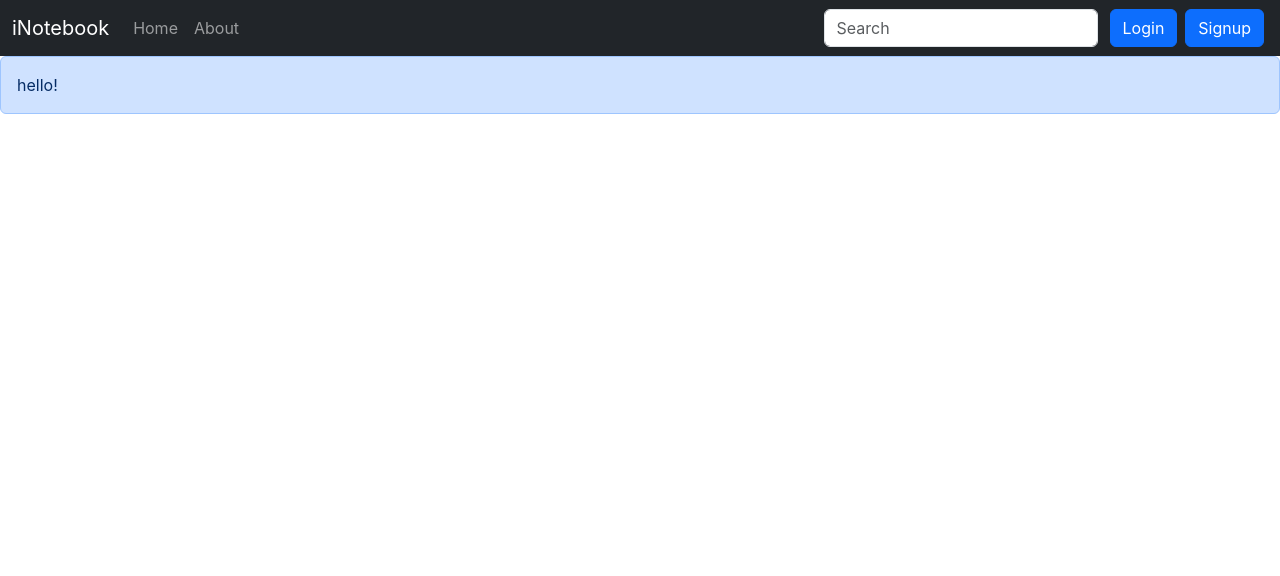
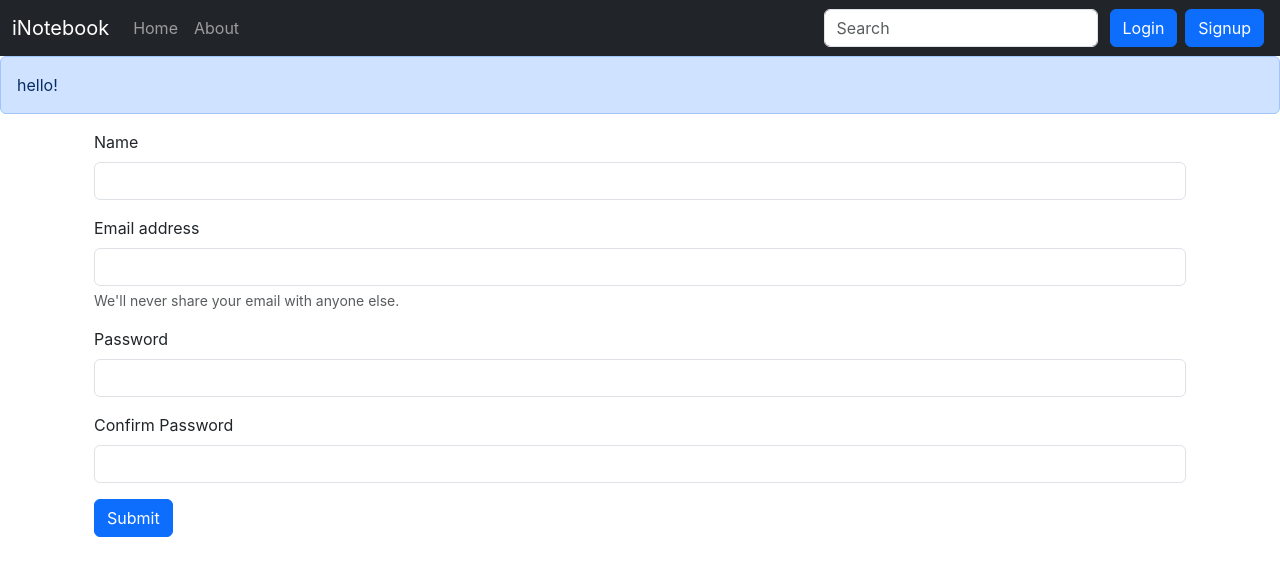
Before and after one commit to Achinmay05/inotebook, a React (Create React App) app: page /signup in a window 1280 px wide. Shown: the top 576 px of the page. Built offline with nearby package versions, Linux system fonts and the light colour scheme.

Commit message:
added sign up functionality

```diff
--- a/src/components/Signup.js
+++ b/src/components/Signup.js
@@ -1,9 +1,64 @@
-import React from 'react'
+import React, { useState } from 'react'
+import { useNavigate } from 'react-router-dom';
 
 const Signup = () => {
+
+  const [credentials, setCredentials] = useState({ name: "", email: "", password: "", cpassword: "" })
+  let navigate = useNavigate();
+
+  const handleSubmit = async (e) => {
+    e.preventDefault();
+    const { name, email, password } = credentials;
+    const response = await fetch("http://localhost:5000/api/auth/createuser", {
+      method: 'POST',
+      headers: {
+        'Content-Type': 'application/json'
+      },
+      body: JSON.stringify({ name, email, password })
+    });
+
+    const json = await response.json()
+    console.log(json);
+    if(json.success){
+      // save the authtoken and redirect
+      localStorage.setItem('token', json.authtoken);
+      navigate("/");
+    }
+    else{
+      alert("Invalid Credentials !");
+    }
+  }
+
+  const onChange = (e) => {
+    setCredentials({ ...credentials, [e.target.name]: e.target.value })
+  }
+
   return (
-    <div>
+    <div className='container'>
+      <form onSubmit={handleSubmit}>
+        <div className="mb-3">
+          <label htmlFor="name" className="form-label">Name</label>
+          <input type="name" className="form-control" id="name" name="name" onChange={onChange} aria-describedby="emailHelp" />
+        </div>
 
+        <div className="mb-3">
+          <label htmlFor="email" className="form-label">Email address</label>
+          <input type="email" className="form-control" id="email" name="email" onChange={onChange} aria-describedby="emailHelp" />
+          <div id="emailHelp" className="form-text">We'll never share your email with anyone else.</div>
+        </div>
+
+        <div className="mb-3">
+          <label htmlFor="password" className="form-label">Password</label>
+          <input type="password" className="form-control" id="password" name="password" onChange={onChange} minLength={5} required/>
+        </div>
+
+        <div className="mb-3">
+          <label htmlFor="cpassword" className="form-label">Confirm Password</label>
+          <input type="password" className="form-control" id="cpassword" name="cpassword" onChange={onChange} minLength={5} required/>
+        </div>
+
+        <button type="submit" className="btn btn-primary">Submit</button>
+      </form>
     </div>
   )
 }
```
Also changed, not shown: 1 other file (tests, documents, lock files or other folders).
